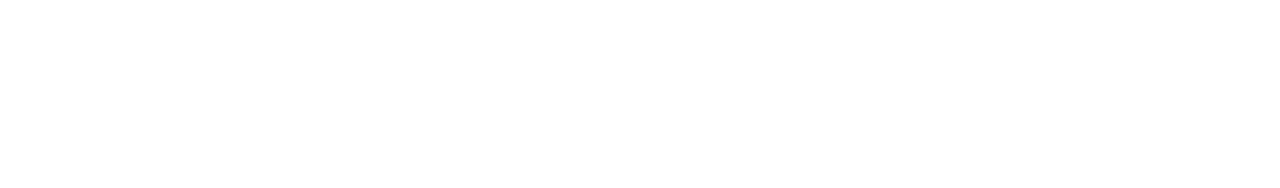
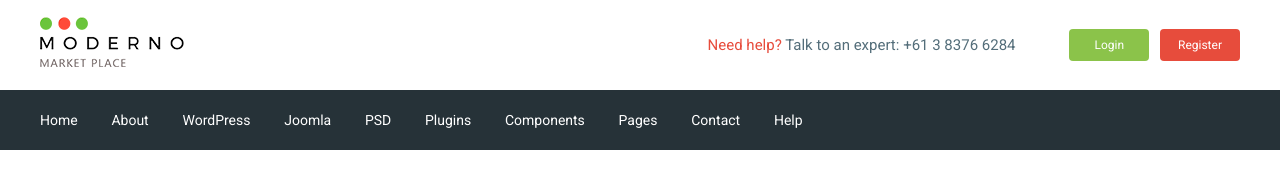
Before and after one commit to Woood1/moderno, a website: page app/index.html in a window 1280 px wide. Drawn offline with nearby package versions, Linux system fonts and the light colour scheme; files that its build step writes are made by us from their sources.

Commit message:
added header

```diff
--- a/app/index.html
+++ b/app/index.html
@@ -5,11 +5,99 @@
 	<meta name="viewport" content="width=device-width, initial-scale=1.0">
 	<meta http-equiv="X-UA-Compatible" content="ie=edge">
 	<title>Document</title>
+	<link href="https://fonts.googleapis.com/css2?family=Roboto:wght@400;500;700&display=swap" rel="stylesheet">
 	<link rel="stylesheet" href="css/libs.min.css">
 	<link rel="stylesheet" href="css/style.min.css">
 </head>
 <body>
 
+
+	<header class="header">
+		<div class="header__top">
+			<div class="container">
+				<div class="header__top-inner">
+					<div class="header__logo">
+						<a href="#">
+							<img src="images/logo.png" alt="">
+						</a>
+					</div>
+					<div class="header__text">
+						<a href="#">
+							<span>Need help?</span>
+						</a>
+						Talk to an expert:
+						<a class="header__phone" href="tel:61383766284">+61 3 8376 6284</a>
+					</div>
+					<div class="header__box">
+						<a class="basket" href="#"></a>
+						<a class="header__btn header__btn-login" href="">Login</a>
+						<a class="header__btn header__btn-register" href="">Register</a>
+					</div>
+				</div>
+			</div>
+		</div>
+
+
+		<div class="header__menu">
+			<div class="container">
+				<nav class="menu">
+					<ul class="menu__list">
+						<li>
+							<a href="#">
+								Home
+							</a>
+						</li>
+						<li>
+							<a href="#">
+								About
+							</a>
+						</li>
+						<li>
+							<a href="#">
+								WordPress
+							</a>
+						</li>
+						<li>
+							<a href="#">
+								Joomla
+							</a>
+						</li>
+						<li>
+							<a href="#">
+								PSD
+							</a>
+						</li>
+						<li>
+							<a href="#">
+								Plugins
+							</a>
+						</li>
+						<li>
+							<a href="#">
+								Components
+							</a>
+						</li>
+						<li>
+							<a href="#">
+								Pages
+							</a>
+						</li>
+						<li>
+							<a href="#">
+								Contact
+							</a>
+						</li>
+						<li>
+							<a href="#">
+								Help
+							</a>
+						</li>
+					</ul>
+				</nav>
+			</div>
+		</div>
+
+	</header>
 
 
 	<script src="https://ajax.googleapis.com/ajax/libs/jquery/3.4.1/jquery.min.js"></script>
--- /dev/null
+++ b/app/scss/_global.scss
@@ -0,0 +1,32 @@
+html{
+	box-sizing: border-box;
+}
+*,
+*::before,
+*::after{
+	border-style: inherit;
+}
+a{
+	display: inline-block;
+	text-decoration: none;
+	color: $text;
+}
+ul,
+li{
+	margin: 0;
+	padding: 0;
+	list-style: none;
+}
+
+body{
+	font-family: 'Roboto', sans-serif;
+	font-weight: 400;
+	font-size: 15px;
+	line-height: 24px;
+	color: $text;
+}
+.container{
+	max-width: 1200px;
+	padding: 0 15px;
+	margin: 0 auto;
+}
--- /dev/null
+++ b/app/scss/_vars.scss
@@ -0,0 +1,4 @@
+$text: #546e7a;
+$red: #e74c3c;
+$green: #8bc34a;
+$bg: #263238;
--- a/app/scss/style.scss
+++ b/app/scss/style.scss
@@ -1,8 +1,54 @@
-html{
-	box-sizing: border-box;
+@import 'vars';
+@import 'global';
+@import 'fonts';
+
+
+
+.header__top-inner{
+	display: flex;
+	justify-content: space-between;
+	height: 90px;
+	align-items: center;
 }
-*,
-*::before,
-*::after{
-	border-style: inherit;
+.header__text{
+	margin-left: auto;
+	margin-right: 50px;
+	span{
+		color: $red;
+	}
 }
+.header__btn{
+	color: #fff;
+	padding: 4px;
+	width: 72px;
+	border-radius: 4px;
+	text-align: center;
+	font-size: 12px;
+}
+.header__btn-login{
+	background-color: $green;
+}
+.header__btn-register{
+	background-color: $red;
+	margin-left: 7px;
+}
+.header__menu{
+	background-color: $bg;
+}
+.menu{
+	display: flex;
+	align-items: center;
+	height: 60px;
+}
+.menu__list{
+	li{
+		display: inline-block;
+		& + li{
+			margin-left: 30px;
+		}
+	}
+	a{
+		color: #fff;
+		font-size: 14px;
+	}
+}
--- a/gulpfile.js
+++ b/gulpfile.js
@@ -8,7 +8,7 @@ uglify = require('gulp-uglify'),
 cssmin = require('gulp-cssmin');
 
 gulp.task('sass', function(){
-	return gulp.src('app/scss/style.scss')
+	return gulp.src('app/scss/**/*.scss')
 	.pipe(sass({outputStyle: 'compressed'}))
 	.pipe(rename({suffix : '.min'}))
 	.pipe(autoprefixer({
@@ -62,7 +62,7 @@ gulp.task('browser-sync', function() {
 
 
 gulp.task('watch', function(){
-	gulp.watch('app/scss/style.scss', gulp.parallel('sass'))
+	gulp.watch('app/scss/**/*.scss', gulp.parallel('sass'))
 	gulp.watch('app/*.html', gulp.parallel('html'))
 	gulp.watch('app/*.js', gulp.parallel('js'))
 });
```
Also changed, not shown: app/images/logo.png (added), app/scss/_fonts.scss (added).
